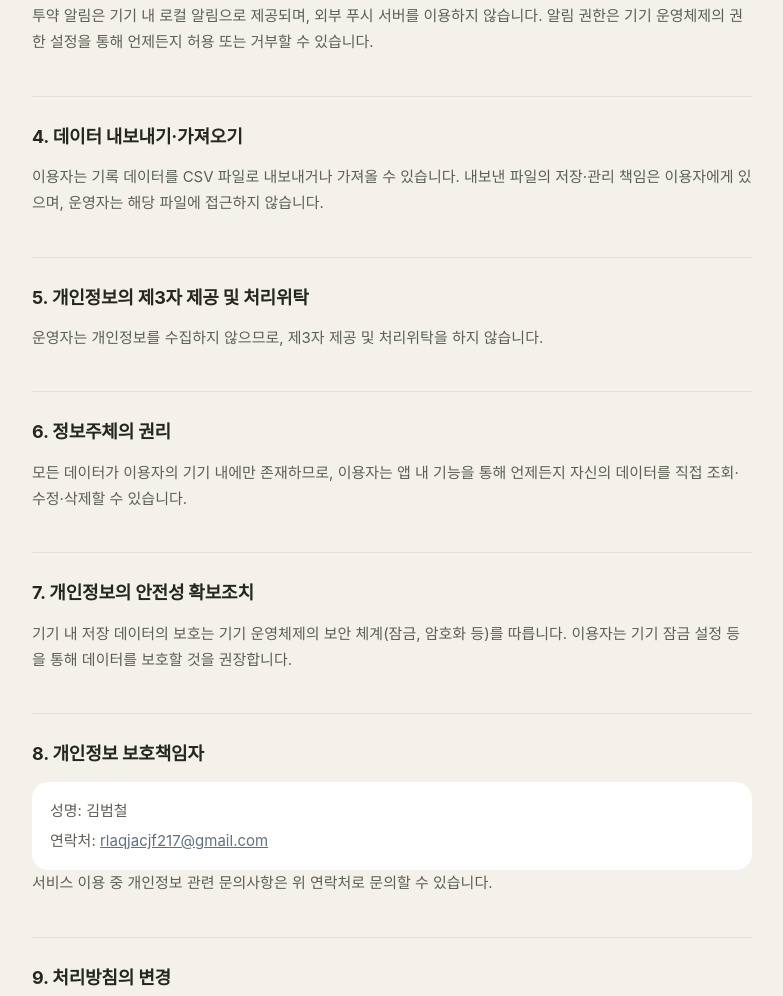
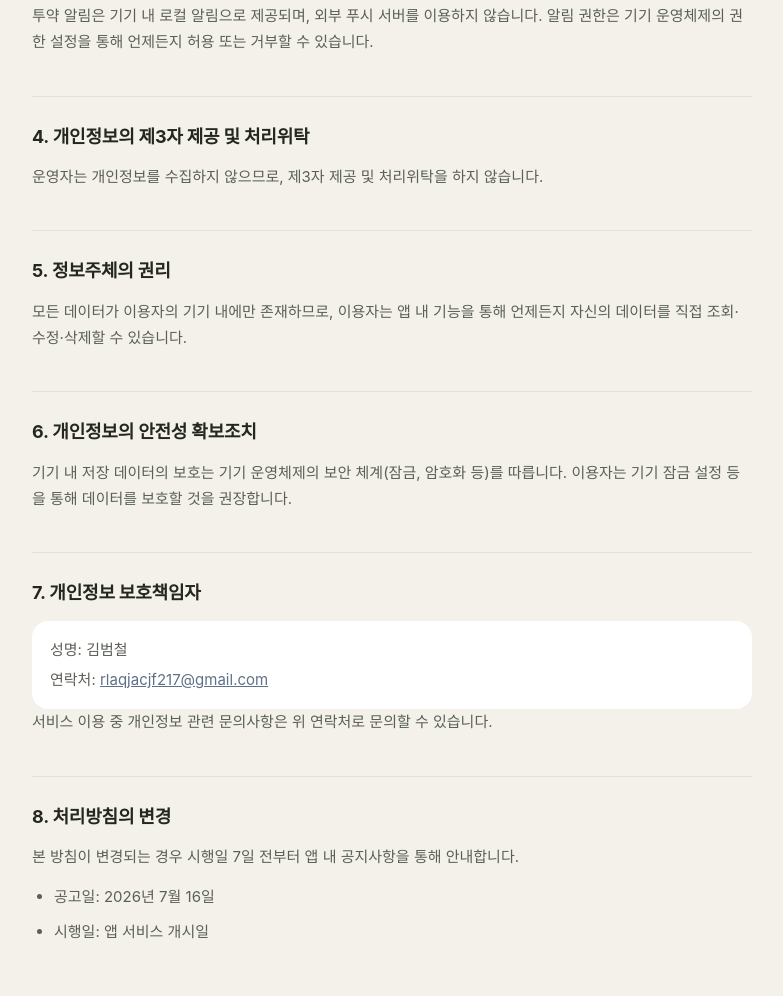
Before and after one commit to kkc217/glp1-diary-legal, a plain HTML site: page privacy.html in a window 1280 px wide. Shown: the part 1011-2007 px from the top of the page, without its empty margins (248-1031 px from the left). Drawn offline with Linux system fonts and the light colour scheme; a web font is replaced by a local one.

Commit message:
개이정보 처리 방침 수정

```diff
--- a/privacy.html
+++ b/privacy.html
@@ -45,26 +45,23 @@
   <h2>3. 투약 알림</h2>
   <p>투약 알림은 기기 내 로컬 알림으로 제공되며, 외부 푸시 서버를 이용하지 않습니다. 알림 권한은 기기 운영체제의 권한 설정을 통해 언제든지 허용 또는 거부할 수 있습니다.</p>
 
-  <h2>4. 데이터 내보내기·가져오기</h2>
-  <p>이용자는 기록 데이터를 CSV 파일로 내보내거나 가져올 수 있습니다. 내보낸 파일의 저장·관리 책임은 이용자에게 있으며, 운영자는 해당 파일에 접근하지 않습니다.</p>
-
-  <h2>5. 개인정보의 제3자 제공 및 처리위탁</h2>
+  <h2>4. 개인정보의 제3자 제공 및 처리위탁</h2>
   <p>운영자는 개인정보를 수집하지 않으므로, 제3자 제공 및 처리위탁을 하지 않습니다.</p>
 
-  <h2>6. 정보주체의 권리</h2>
+  <h2>5. 정보주체의 권리</h2>
   <p>모든 데이터가 이용자의 기기 내에만 존재하므로, 이용자는 앱 내 기능을 통해 언제든지 자신의 데이터를 직접 조회·수정·삭제할 수 있습니다.</p>
 
-  <h2>7. 개인정보의 안전성 확보조치</h2>
+  <h2>6. 개인정보의 안전성 확보조치</h2>
   <p>기기 내 저장 데이터의 보호는 기기 운영체제의 보안 체계(잠금, 암호화 등)를 따릅니다. 이용자는 기기 잠금 설정 등을 통해 데이터를 보호할 것을 권장합니다.</p>
 
-  <h2>8. 개인정보 보호책임자</h2>
+  <h2>7. 개인정보 보호책임자</h2>
   <ul class="contact">
     <li>성명: 김범철</li>
     <li>연락처: <a href="mailto:rlaqjacjf217@gmail.com">rlaqjacjf217@gmail.com</a></li>
   </ul>
   <p>서비스 이용 중 개인정보 관련 문의사항은 위 연락처로 문의할 수 있습니다.</p>
 
-  <h2>9. 처리방침의 변경</h2>
+  <h2>8. 처리방침의 변경</h2>
   <p>본 방침이 변경되는 경우 시행일 7일 전부터 앱 내 공지사항을 통해 안내합니다.</p>
   <ul>
     <li>공고일: 2026년 7월 16일</li>
```
